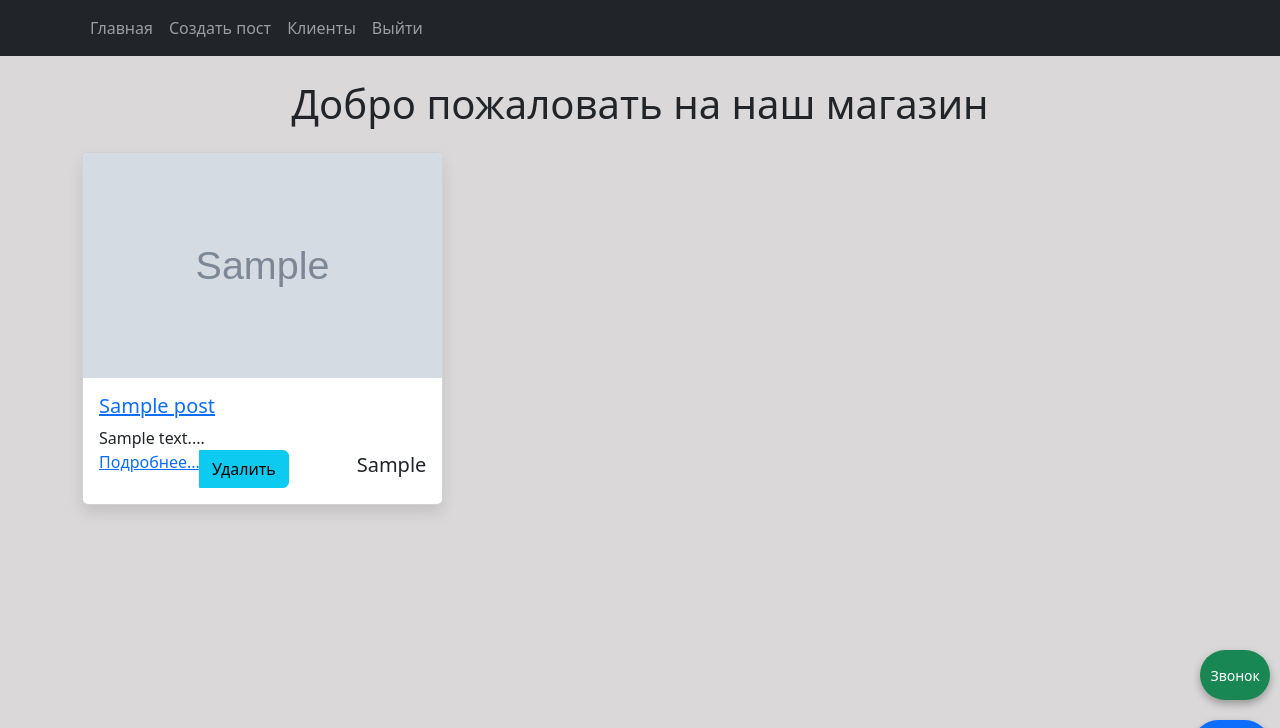
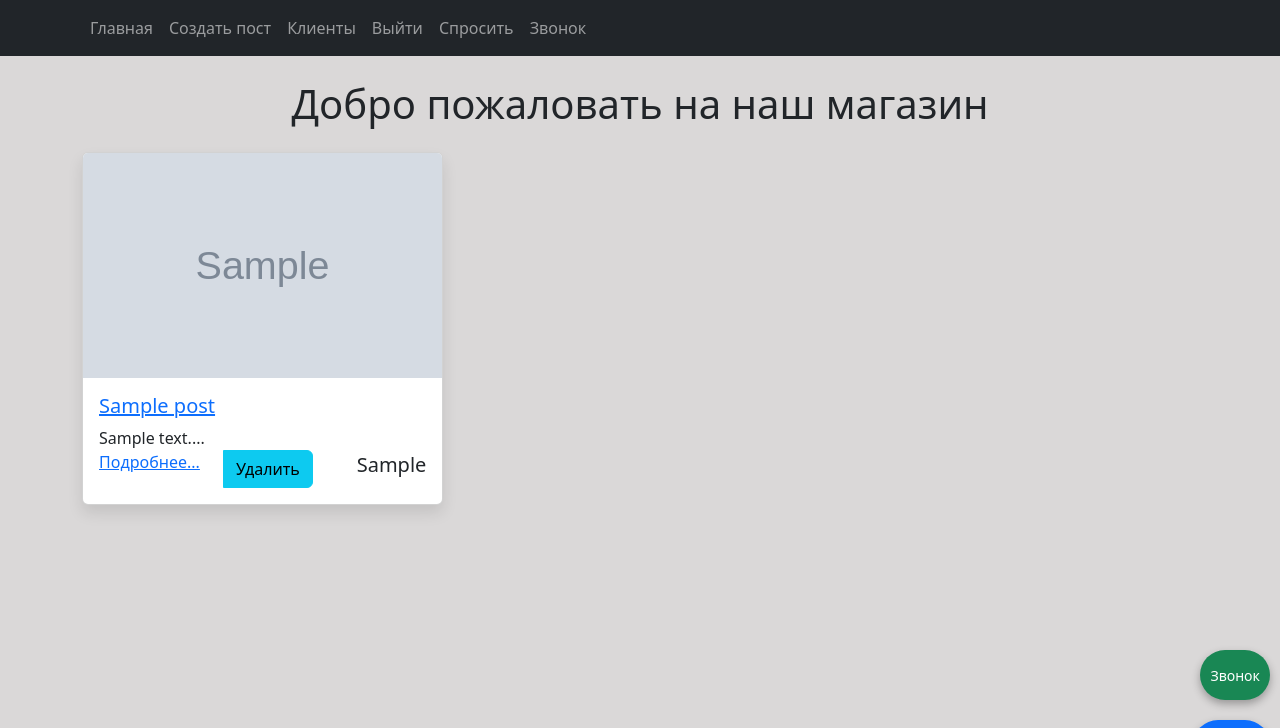
Before and after one commit to AndreyMarko/mysite, a Flask app: page / in a window 1280 px wide. Shown: the top 728 px of the page. Run offline with Flask 3, Linux system fonts and the light colour scheme; the visitor is signed in with stand-in values (Sample User, id 1); tables that the repository leaves empty hold one stand-in row (values such as "Sample post"); grey boxes marked "Sample" are stand-in pictures.

Commit message:
04.11.2024

```diff
--- a/app.py
+++ b/app.py
@@ -86,7 +86,7 @@ migrate = Migrate(app, db)  # Добавляем миграции
 
 # Конфигурация для загрузки файлов
 UPLOAD_FOLDER = 'static/uploads'
-ALLOWED_EXTENSIONS = {'png', 'jpg', 'jpeg', 'gif'}
+ALLOWED_EXTENSIONS = {'png', 'jpg', 'jpeg', 'gif', 'webp'}
 
 app.config['UPLOAD_FOLDER'] = UPLOAD_FOLDER
 
@@ -140,8 +140,9 @@ class Clients(db.Model):
         return f'<Client {self.name}>'
 
 
-    def __repr__(self):
-        return f'<Client {self.name}>'
+    # Создание таблиц
+with app.app_context():
+    db.create_all()
 
 # Маршруты / Routes
 # Route for the home page
@@ -218,33 +219,54 @@ def resize_image(image_path):
 
 # Маршрут для создания нового поста
 # Route for creating a new post
+# Определяем маршрут '/create' для обработки GET и POST запросов
 @app.route('/create', methods=['GET', 'POST'])
+# Декоратор для проверки прав администратора
 @admin_required
 def create():
+    # Проверяем, является ли запрос методом POST (отправка формы)
     if request.method == 'POST':
+        # Получаем значение поля 'title' из формы
         title = request.form['title']
+        # Получаем значение поля 'content' из формы
         content = request.form['content']
+        # Получаем значение поля 'price' из формы как строку
         price = request.form.get('price', type=str)  # type=int автоматически преобразует строку в число
 
+        # Инициализируем переменную для пути к изображению
         image_path = None
+        # Проверяем, было ли загружено изображение
         if 'image' in request.files:
+            # Получаем объект файла из запроса
             file = request.files['image']
+            # Проверяем, существует ли файл и допустимо ли его расширение
             if file and allowed_file(file.filename):
+                # Получаем безопасное имя файла
                 filename = secure_filename(file.filename)
+                # Создаем уникальное имя файла с временной меткой
                 unique_filename = f"{datetime.now().strftime('%Y%m%d_%H%M%S')}_{filename}"
+                # Формируем полный путь для сохранения файла
                 file_path = os.path.join(app.config['UPLOAD_FOLDER'], unique_filename)
 
+                # Сохраняем файл
                 file.save(file_path)
+                # Изменяем размер изображения
                 resize_image(file_path)
 
+                # Сохраняем путь к изображению для базы данных
                 image_path = f"uploads/{unique_filename}"
 
+        # Создаем новый объект поста с полученными данными
         post = Post(title=title, content=content, image=image_path, price=price)
+        # Добавляем пост в сессию базы данных
         db.session.add(post)
+        # Сохраняем изменения в базе данных
         db.session.commit()
 
+        # Перенаправляем пользователя на главную страницу
         return redirect(url_for('home'))
 
+    # Если запрос GET, отображаем шаблон страницы создания поста
     return render_template('create.html')
 
 
--- a/templates/base.html
+++ b/templates/base.html
@@ -39,6 +39,12 @@
                             <a class="nav-link" href="{{ url_for('login') }}">Войти</a>
                         </li>
                     {% endif %}
+                    <li>
+                        <a class="nav-link" href="{{url_for('botai')}}">Спросить</a>
+                    </li>
+                     <li>
+                             <a class="nav-link" href="{{ url_for('add_client') }}">Звонок</a>
+                     </li>
                 </ul>
             </div>
         </div>
--- a/templates/index.html
+++ b/templates/index.html
@@ -114,14 +114,14 @@
                                 </a>
                                 <div class="d-flex justify-content-between align-items-center">
                                     <div class="btn-group">
-                                        <a href="{{ url_for('post', post_id=post.id) }}" class="link-primary">Подробнее...</a>
+                                        <a href="{{ url_for('post', post_id=post.id) }}" class="link-primary me-4">Подробнее...</a><br>
                                         {% if session.get('is_admin') %}
                                             <a href="{{ url_for('delete', post_id=post.id) }}" class="btn btn-info" onclick="return confirm('Удалить : {{post.title}}?')">Удалить</a>
                                         {% endif %}
                                     </div>
                                     <h5 class="card-title">{{ post.price }}</h5>
                                     {% if not session.get('is_admin') %}
-                                        <a href="{{url_for('pocupka')}}" class="btn btn-primary">Купить</a>
+                                        <a href="{{url_for('pokupka')}}" class="btn btn-primary">Купить</a>
                                     {% endif %}
                                 </div>
                             </div>
--- a/templates/post.html
+++ b/templates/post.html
@@ -18,7 +18,7 @@
             <p class="card-text">{{ post.content }}</p>
             <p class="text-muted">{{ post.created_at.strftime('%d.%m.%Y %H:%M') }}</p>
             <div class="d-flex justify-content-center gap-2">
-                <a href="#" class="btn btn-primary">Оформить заказ</a>
+                <a href="{{url_for('add_client')}}" class="btn btn-primary">Оформить заказ</a>
                 {% if session.get('is_admin') %}
                     <a href="{{ url_for('delete', post_id=post.id) }}"
                        class="btn btn-danger"
```
